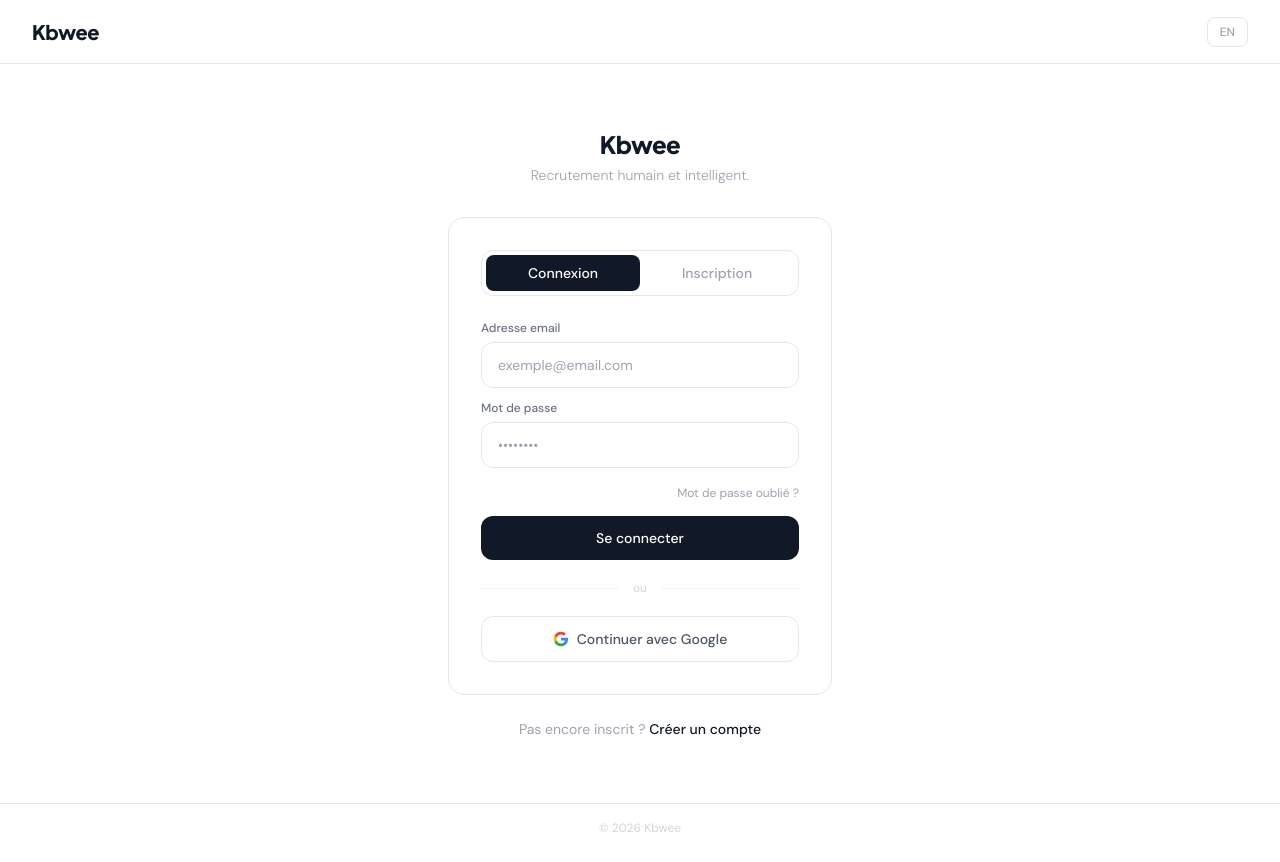
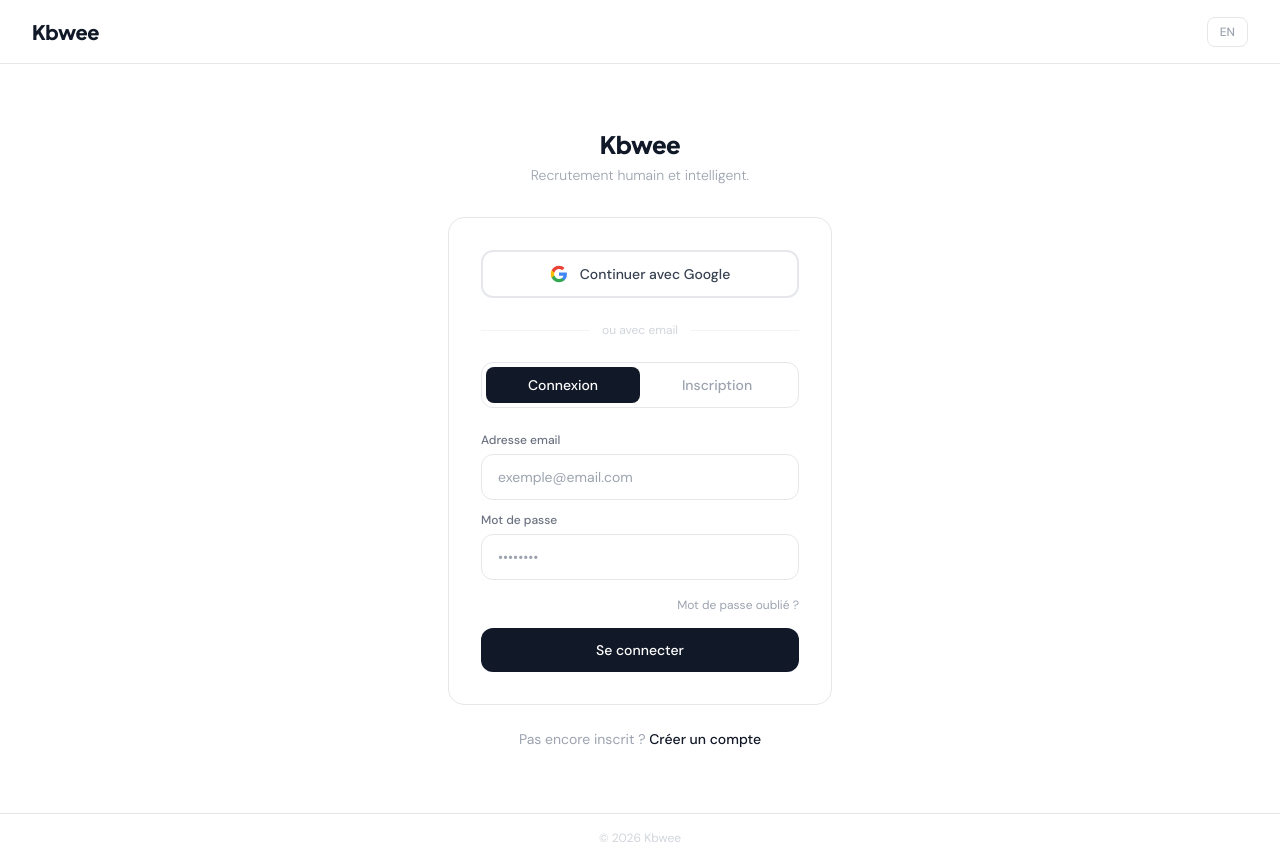
Before and after one commit to kbwee125/kbwee-live, a Next.js app: page /login in a window 1280 px wide. Built offline with nearby package versions, Linux system fonts and the light colour scheme; no server answers.

Commit message:
Add Google login functionality to login page

```diff
--- a/pages/login.js
+++ b/pages/login.js
@@ -1,5 +1,6 @@
 import { useState } from "react";
 import Link from "next/link";
+import { supabase } from "../lib/supabaseClient";
 
 export default function Login() {
   const [email, setEmail] = useState("");
@@ -8,6 +9,7 @@
   const [lang, setLang] = useState("fr");
   const [message, setMessage] = useState("");
   const [messageType, setMessageType] = useState("error");
+  const [loading, setLoading] = useState(false);
 
   const t = {
     fr: {
@@ -17,8 +19,9 @@
       switchToSignup: "Pas encore inscrit ?", switchToLogin: "Déjà inscrit ?",
       switchLinkSignup: "Créer un compte", switchLinkLogin: "Se connecter",
       tagline: "Recrutement humain et intelligent.",
-      comingSoon: "Fonctionnalité bientôt disponible.",
       forgot: "Mot de passe oublié ?",
+      googleBtn: "Continuer avec Google",
+      loadingGoogle: "Redirection...",
     },
     en: {
       signin: "Sign in", signup: "Sign up",
@@ -27,17 +30,53 @@
       switchToSignup: "Not registered yet?", switchToLogin: "Already have an account?",
       switchLinkSignup: "Create an account", switchLinkLogin: "Sign in",
       tagline: "Human and intelligent recruitment.",
-      comingSoon: "Feature coming soon.",
       forgot: "Forgot password?",
+      googleBtn: "Continue with Google",
+      loadingGoogle: "Redirecting...",
     },
   };
 
   const copy = t[lang];
 
-  const handleSubmit = function(e) {
+  const handleGoogleLogin = async function() {
+    setLoading(true);
+    const { error } = await supabase.auth.signInWithOAuth({
+      provider: "google",
+      options: {
+        redirectTo: "https://kbwee.com/profil",
+      },
+    });
+    if (error) {
+      setMessage(error.message);
+      setMessageType("error");
+      setLoading(false);
+    }
+  };
+
+  const handleSubmit = async function(e) {
     e.preventDefault();
-    setMessage(copy.comingSoon);
-    setMessageType("info");
+    setLoading(true);
+    setMessage("");
+
+    if (isLogin) {
+      const { error } = await supabase.auth.signInWithPassword({ email, password });
+      if (error) {
+        setMessage(error.message);
+        setMessageType("error");
+      } else {
+        window.location.href = "/profil";
+      }
+    } else {
+      const { error } = await supabase.auth.signUp({ email, password });
+      if (error) {
+        setMessage(error.message);
+        setMessageType("error");
+      } else {
+        setMessage("Compte créé ! Vérifiez votre email pour confirmer.");
+        setMessageType("info");
+      }
+    }
+    setLoading(false);
   };
 
   return (
@@ -65,6 +104,27 @@
           </div>
 
           <div className="border border-gray-200 rounded-2xl p-8">
+
+            {/* Bouton Google en premier — c'est le plus important */}
+            <button
+              onClick={handleGoogleLogin}
+              disabled={loading}
+              className="w-full border-2 border-gray-200 rounded-xl py-3 text-sm font-medium text-gray-700 hover:border-gray-900 hover:text-gray-900 transition flex items-center justify-center gap-3 mb-6 disabled:opacity-50">
+              <svg width="18" height="18" viewBox="0 0 24 24">
+                <path fill="#4285F4" d="M22.56 12.25c0-.78-.07-1.53-.2-2.25H12v4.26h5.92c-.26 1.37-1.04 2.53-2.21 3.31v2.77h3.57c2.08-1.92 3.28-4.74 3.28-8.09z"/>
+                <path fill="#34A853" d="M12 23c2.97 0 5.46-.98 7.28-2.66l-3.57-2.77c-.98.66-2.23 1.06-3.71 1.06-2.86 0-5.29-1.93-6.16-4.53H2.18v2.84C3.99 20.53 7.7 23 12 23z"/>
+                <path fill="#FBBC05" d="M5.84 14.09c-.22-.66-.35-1.36-.35-2.09s.13-1.43.35-2.09V7.07H2.18C1.43 8.55 1 10.22 1 12s.43 3.45 1.18 4.93l2.85-2.22.81-.62z"/>
+                <path fill="#EA4335" d="M12 5.38c1.62 0 3.06.56 4.21 1.64l3.15-3.15C17.45 2.09 14.97 1 12 1 7.7 1 3.99 3.47 2.18 7.07l3.66 2.84c.87-2.6 3.3-4.53 6.16-4.53z"/>
+              </svg>
+              {loading ? copy.loadingGoogle : copy.googleBtn}
+            </button>
+
+            <div className="flex items-center gap-3 mb-6">
+              <div className="flex-1 h-px bg-gray-100"></div>
+              <span className="text-xs text-gray-300">ou avec email</span>
+              <div className="flex-1 h-px bg-gray-100"></div>
+            </div>
+
             <div className="flex border border-gray-200 rounded-xl p-1 mb-6">
               <button onClick={function() { setIsLogin(true); setMessage(""); }}
                 className={isLogin ? "flex-1 text-sm py-2 rounded-lg bg-gray-900 text-white font-medium" : "flex-1 text-sm py-2 rounded-lg text-gray-400 hover:text-gray-900 font-medium"}>
@@ -100,27 +160,11 @@
                   <button type="button" className="text-xs text-gray-400 hover:text-gray-900 transition">{copy.forgot}</button>
                 </div>
               )}
-              <button type="submit" className="w-full bg-gray-900 text-white py-3 rounded-xl text-sm font-medium hover:opacity-80 transition mt-2">
-                {isLogin ? copy.btnLogin : copy.btnSignup}
+              <button type="submit" disabled={loading}
+                className="w-full bg-gray-900 text-white py-3 rounded-xl text-sm font-medium hover:opacity-80 transition mt-2 disabled:opacity-50">
+                {loading ? "..." : (isLogin ? copy.btnLogin : copy.btnSignup)}
               </button>
             </form>
-
-            <div className="flex items-center gap-3 my-5">
-              <div className="flex-1 h-px bg-gray-100"></div>
-              <span className="text-xs text-gray-300">ou</span>
-              <div className="flex-1 h-px bg-gray-100"></div>
-            </div>
-
-            <button onClick={function() { setMessage(copy.comingSoon); setMessageType("info"); }}
-              className="w-full border border-gray-200 rounded-xl py-3 text-sm font-medium text-gray-600 hover:border-gray-900 hover:text-gray-900 transition flex items-center justify-center gap-2">
-              <svg width="16" height="16" viewBox="0 0 24 24">
-                <path fill="#4285F4" d="M22.56 12.25c0-.78-.07-1.53-.2-2.25H12v4.26h5.92c-.26 1.37-1.04 2.53-2.21 3.31v2.77h3.57c2.08-1.92 3.28-4.74 3.28-8.09z"/>
-                <path fill="#34A853" d="M12 23c2.97 0 5.46-.98 7.28-2.66l-3.57-2.77c-.98.66-2.23 1.06-3.71 1.06-2.86 0-5.29-1.93-6.16-4.53H2.18v2.84C3.99 20.53 7.7 23 12 23z"/>
-                <path fill="#FBBC05" d="M5.84 14.09c-.22-.66-.35-1.36-.35-2.09s.13-1.43.35-2.09V7.07H2.18C1.43 8.55 1 10.22 1 12s.43 3.45 1.18 4.93l2.85-2.22.81-.62z"/>
-                <path fill="#EA4335" d="M12 5.38c1.62 0 3.06.56 4.21 1.64l3.15-3.15C17.45 2.09 14.97 1 12 1 7.7 1 3.99 3.47 2.18 7.07l3.66 2.84c.87-2.6 3.3-4.53 6.16-4.53z"/>
-              </svg>
-              Continuer avec Google
-            </button>
           </div>
 
           <p className="text-center text-sm text-gray-400 mt-6">
```
